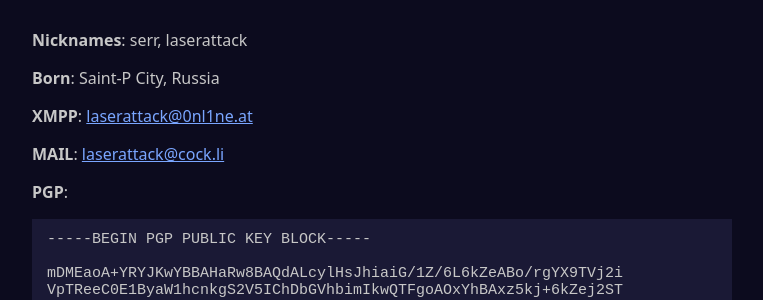
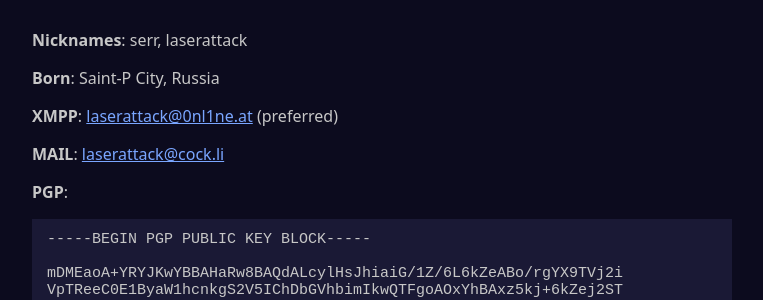
Before and after one commit to laserattack/laserattack.github.io, a Jekyll site: the page built from about.md, in a window 1280 px wide. Shown: the part 213-513 px from the top of the page, without its empty margins (258-1021 px from the left). Built offline with Jekyll 4.4.1, drawn with Linux system fonts in a browser that asks for light colours.

Commit message:
change about page

```diff
--- a/about.md
+++ b/about.md
@@ -6,7 +6,7 @@
 
 <p><b>Nicknames</b>: serr, laserattack</p>
 <p><b>Born</b>: Saint-P City, Russia</p>
-<p><b>XMPP</b>: <a href="xmpp:laserattack@0nl1ne.at">laserattack@0nl1ne.at</a></p>
+<p><b>XMPP</b>: <a href="xmpp:laserattack@0nl1ne.at">laserattack@0nl1ne.at</a> (preferred)</p>
 <p><b>MAIL</b>: <a href="mailto:laserattack@cock.li">laserattack@cock.li</a></p>
 <p><b>PGP</b>:</p>
 <p><pre>
```
